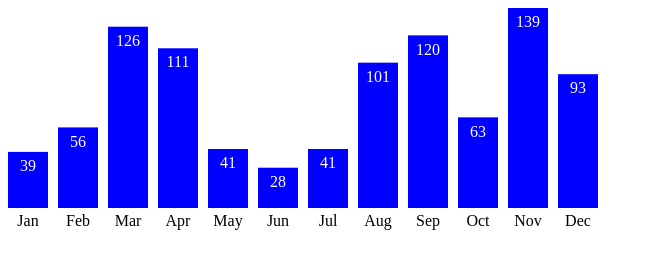
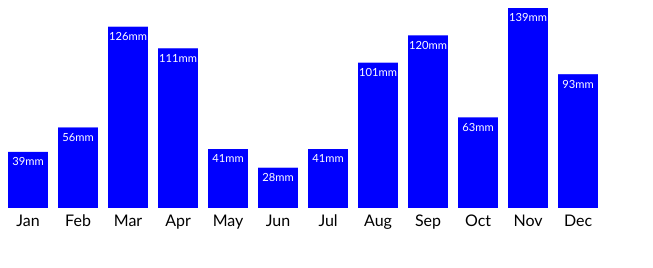
Before and after one commit to gregtyler/d3-experiments, a plain HTML site: page index.html in a window 1280 px wide. Shown: the whole page, without its empty margins (0-653 px from the left). Drawn offline with nearby package versions, Linux system fonts and the light colour scheme.

Commit message:
Add units to chart and scale text size to fit

```diff
--- a/index.html
+++ b/index.html
@@ -3,6 +3,7 @@
   <head>
     <meta charset="utf-8">
     <title>D3</title>
+    <style>body {font-family: 'Calibri';}</style>
   </head>
   <body>
     <div id="root"></div>
@@ -55,8 +56,9 @@
               .attr('dx', barWidth / 2)
               .attr('dy', '1.2em')
               .attr('text-anchor', 'middle')
-              .text(datum => datum.rain)
-              .attr('fill', 'white');
+              .text(datum => datum.rain + 'mm')
+              .style('font-size', '0.7rem')
+              .style('fill', 'white');
 
           // Add x-axis
           chart.selectAll('text.xAxis')
```
